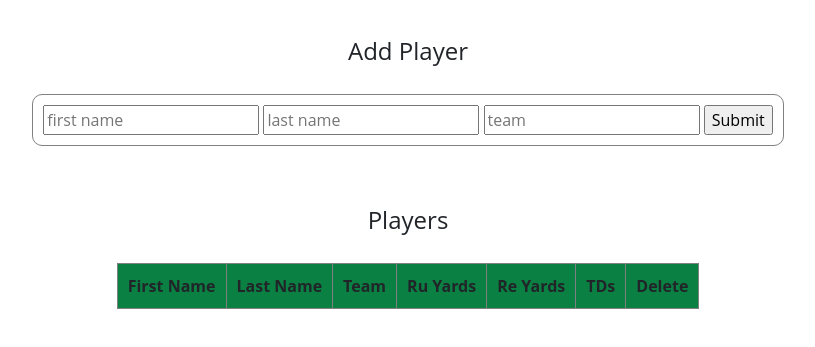
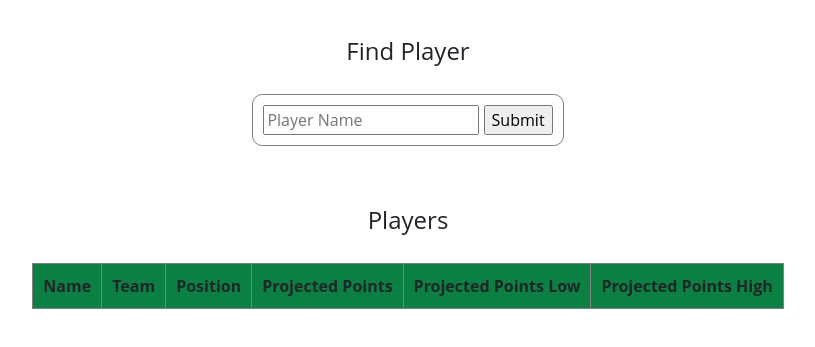
Before and after one commit to collegekevin/fantasy-football-collator-take2, a plain HTML site: page index.html in a window 1280 px wide. Shown: the part 91-438 px from the top of the page, without its empty margins (232-1047 px from the left). Drawn offline with nearby package versions, Linux system fonts and the light colour scheme; no server answers.

Commit message:
reformatted html for new data

```diff
--- a/index.html
+++ b/index.html
@@ -1,23 +1,4 @@
-<!-- <!DOCTYPE html>
-<html lang="en">
-  <head>
-    <link rel="stylesheet" href="style.css" />
-    <title>Fantasy Football Collator</title>
-  </head>
-  <body>
 
-    <form id="new-player">
-      <h4>Add New Player</h4>
-      <label for="first-name">First Name: </label>
-      <input type="text" name="first-name" id="first-name" />
-      <label for="last-name">Last Name: </label>
-      <input type="text" name="last-name" id="last-name" />
-      <label for="team">Team: </label>
-      <input type="text" name="team" id="team" />
-      <input type="submit" value="Submit" />
-    </form>
-  </body>
-</html> -->
 
 <!DOCTYPE html>
 <html lang="en" dir="ltr">
@@ -33,11 +14,11 @@
       <h1 class='padding margin'>Fantasy Football Collator</h1>
 
       <div class="margin flex">
-        <h4 class='center'>Add Player</h4>
+        <h4 class='center'>Find Player</h4>
         <form id='player-form' class="padding margin border-round border-grey">
-          <input type="text" name="firstName" placeholder="first name" value="" />
-          <input type="text" name="lastName" placeholder="last name" value="" />
-          <input type="text" name="team" placeholder="team" value="" />
+          <input type="text" name="name" placeholder="Player Name" value="" />
+          <!-- <input type="text" name="lastName" placeholder="last name" value="" />
+          <input type="text" name="team" placeholder="team" value="" /> -->
           <input type="submit" value="Submit" />
         </form>
       </div>
@@ -47,13 +28,12 @@
         <table class='margin' border="1">
           <thead class='blue'>
             <tr class='padding'>
-              <th class='padding center'>First Name</th>
-              <th class='padding center'>Last Name</th>
+              <th class='padding center'>Name</th>
               <th class='padding center'>Team</th>
-              <th class='padding center'>Ru Yards</th>
-              <th class='padding center'>Re Yards</th>
-              <th class='padding center'>TDs</th>
-              <th class='padding center'>Delete</th>
+              <th class='padding center'>Position</th>
+              <th class='padding center'>Projected Points</th>
+              <th class='padding center'>Projected Points Low</th>
+              <th class='padding center'>Projected Points High</th>
             </tr>
           </thead>
           <tbody id="table-body">
--- a/script.js
+++ b/script.js
@@ -61,21 +61,21 @@ const createDomPlayer = player => {
     // Add event listener to edit button
 
 
-const addPlayerInfoToForm = player => {
-    // Step 1
-    const form = document.getElementById('player-form');
+// const addPlayerInfoToForm = player => {
+//     // Step 1
+//     const form = document.getElementById('player-form');
 
-    const children = form.children;
+//     const children = form.children;
 
-    const firstNameInput = children[0];
-    const lastNameInput = children[1];
-    const teamInput = children[2];
+//     const firstNameInput = children[0];
+//     const lastNameInput = children[1];
+//     const teamInput = children[2];
 
-    // Step 2
-    firstNameInput.value = player.firstName;
-    lastNameInput.value = player.lastName;
-    teamInput.value = player.team;
-};
+//     // Step 2
+//     firstNameInput.value = player.firstName;
+//     lastNameInput.value = player.lastName;
+//     teamInput.value = player.team;
+// };
 
 
 
```
